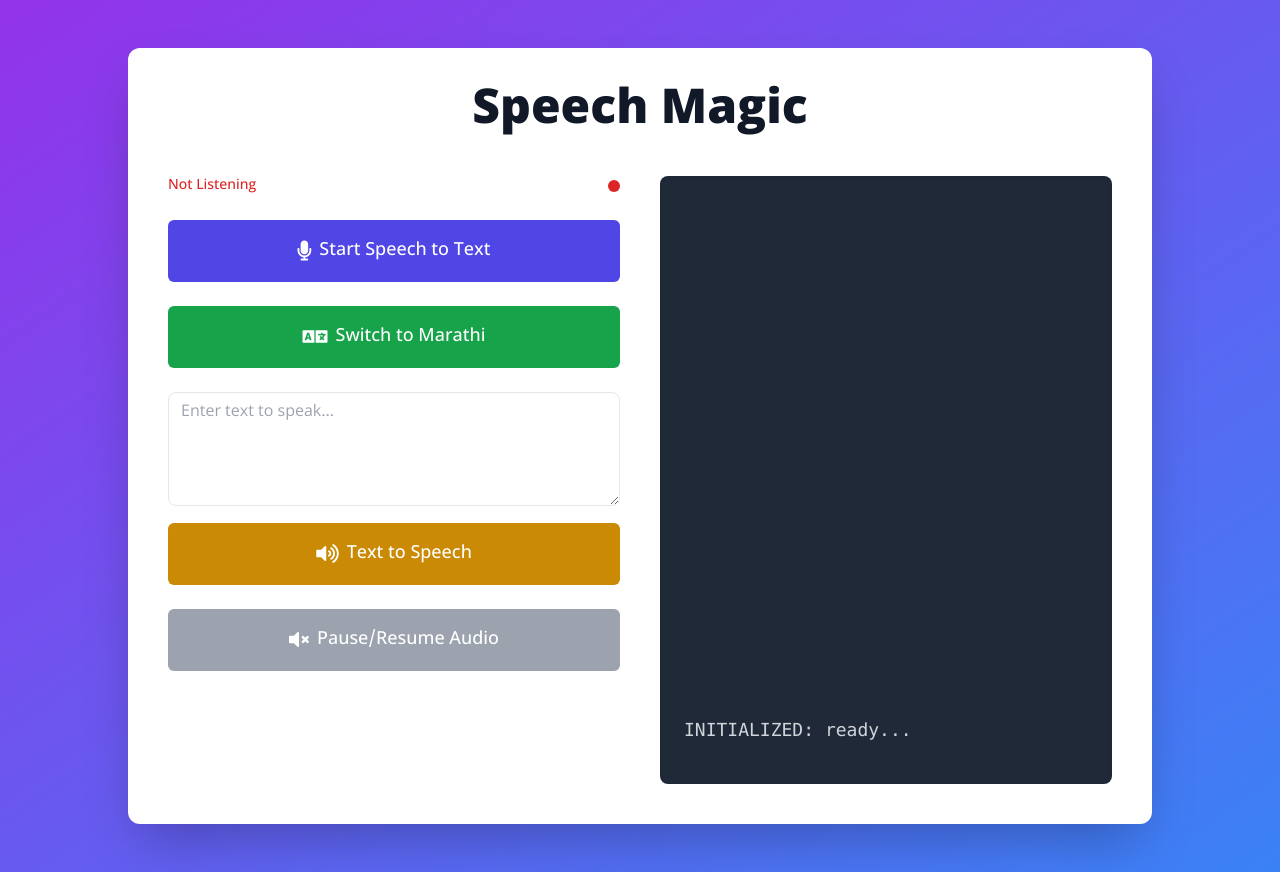
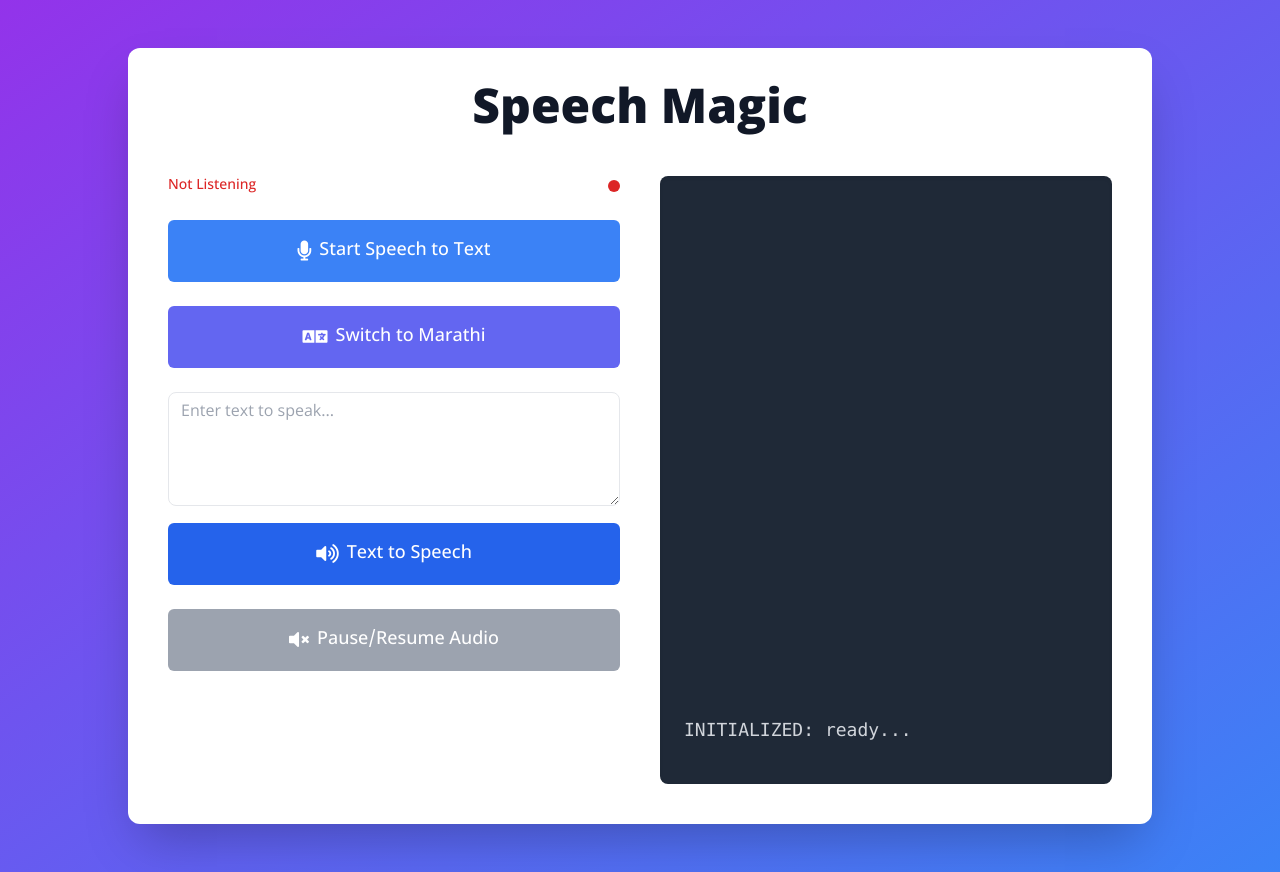
Before and after one commit to amitdeshmukh/RealTimeSpeechTranscription, a React (Create React App) app: page / in a window 1280 px wide. Built offline with nearby package versions, Linux system fonts and the light colour scheme.

Commit message:
update colors

```diff
--- a/src/App.js
+++ b/src/App.js
@@ -127,20 +127,20 @@ export default function App() {
                     <div className="space-y-6">
                         <div className="flex items-center justify-between mb-2">
                             <span className={`text-sm font-medium ${isListening ? 'text-green-600' : 'text-red-600'}`}>
-                                {isListening ? `Listening (${language === 'en-US' ? 'English' : 'Marathi'})` : 'Not Listening'}
+                                {isListening ? `Listening in ${language === 'en-US' ? 'English' : 'Marathi'}` : 'Not Listening'}
                             </span>
                             <span className={`h-3 w-3 rounded-full ${isListening ? 'bg-green-600' : 'bg-red-600'}`}></span>
                         </div>
                         <button
                             onClick={sttFromMic}
-                            className={`w-full flex items-center justify-center px-8 py-3 border border-transparent text-base font-medium rounded-md text-white ${isListening ? 'bg-red-600 hover:bg-red-700' : 'bg-indigo-600 hover:bg-indigo-700'} md:py-4 md:text-lg md:px-10 transition duration-150 ease-in-out transform hover:scale-105`}
+                            className={`w-full flex items-center justify-center px-8 py-3 border border-transparent text-base font-medium rounded-md text-white ${isListening ? 'bg-purple-600 hover:bg-purple-700' : 'bg-blue-500 hover:bg-blue-600'} md:py-4 md:text-lg md:px-10 transition duration-150 ease-in-out transform hover:scale-105`}
                         >
                             <i className={`fas ${isListening ? 'fa-stop' : 'fa-microphone'} text-xl mr-2`}></i>
                             {isListening ? 'Stop Listening' : 'Start Speech to Text'}
                         </button>
                         <button
                             onClick={toggleLanguage}
-                            className="w-full flex items-center justify-center px-8 py-3 border border-transparent text-base font-medium rounded-md text-white bg-green-600 hover:bg-green-700 md:py-4 md:text-lg md:px-10 transition duration-150 ease-in-out transform hover:scale-105"
+                            className="w-full flex items-center justify-center px-8 py-3 border border-transparent text-base font-medium rounded-md text-white bg-indigo-500 hover:bg-indigo-600 md:py-4 md:text-lg md:px-10 transition duration-150 ease-in-out transform hover:scale-105"
                         >
                             <i className="fas fa-language text-xl mr-2"></i>
                             Switch to {language === 'en-US' ? 'Marathi' : 'English'}
@@ -155,7 +155,7 @@ export default function App() {
                             />
                             <button
                                 onClick={textToSpeech}
-                                className="w-full flex items-center justify-center px-8 py-3 border border-transparent text-base font-medium rounded-md text-white bg-yellow-600 hover:bg-yellow-700 md:py-4 md:text-lg md:px-10 transition duration-150 ease-in-out transform hover:scale-105"
+                                className="w-full flex items-center justify-center px-8 py-3 border border-transparent text-base font-medium rounded-md text-white bg-blue-600 hover:bg-blue-700 md:py-4 md:text-lg md:px-10 transition duration-150 ease-in-out transform hover:scale-105"
                             >
                                 <i className="fas fa-volume-up text-xl mr-2"></i>
                                 Text to Speech
@@ -164,7 +164,7 @@ export default function App() {
                         <button
                             onClick={handleMute}
                             disabled={!player.p}
-                            className={`w-full flex items-center justify-center px-8 py-3 border border-transparent text-base font-medium rounded-md text-white ${player.p ? 'bg-red-600 hover:bg-red-700' : 'bg-gray-400 cursor-not-allowed'} md:py-4 md:text-lg md:px-10 transition duration-150 ease-in-out transform hover:scale-105`}
+                            className={`w-full flex items-center justify-center px-8 py-3 border border-transparent text-base font-medium rounded-md text-white ${player.p ? 'bg-purple-500 hover:bg-purple-600' : 'bg-gray-400 cursor-not-allowed'} md:py-4 md:text-lg md:px-10 transition duration-150 ease-in-out transform hover:scale-105`}
                         >
                             <i className="fas fa-volume-mute text-xl mr-2"></i>
                             Pause/Resume Audio
```
